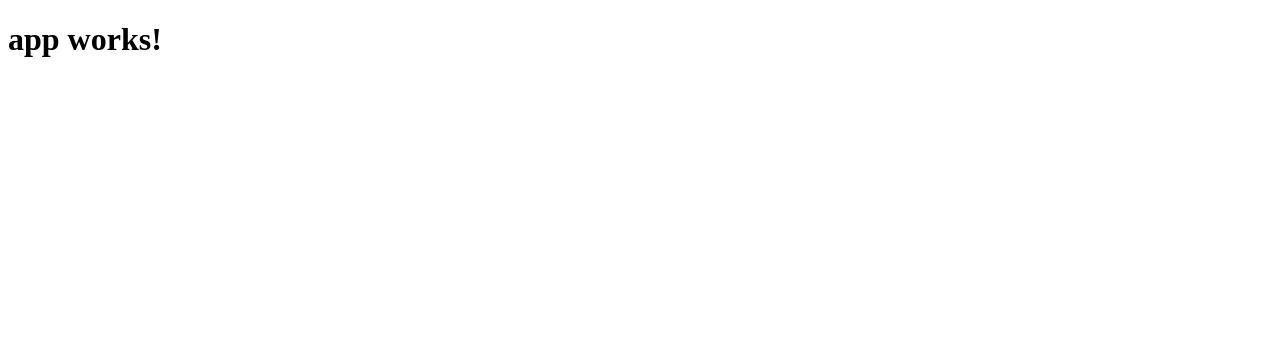
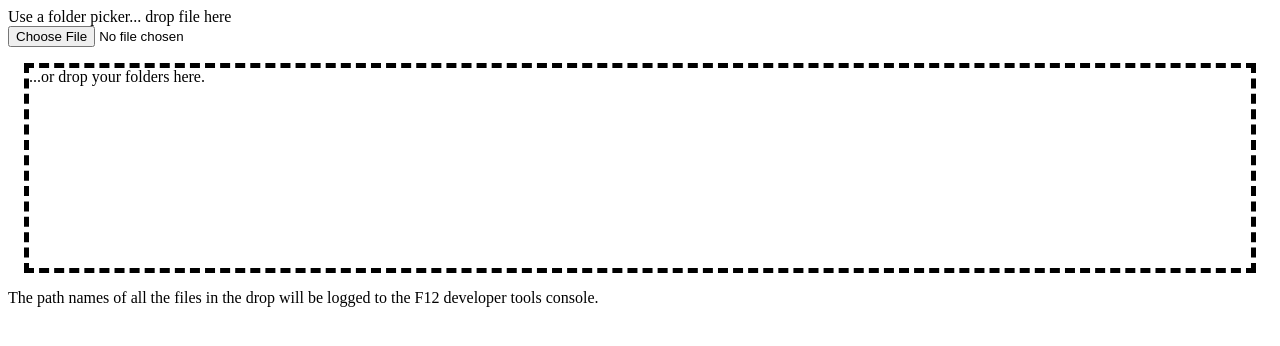
Before and after one commit to andreabalducci/dzdemo, an Angular app: page / in a window 1280 px wide. Shown: the top 346 px of the page. Built offline with nearby package versions, Linux system fonts and the light colour scheme.

Commit message:
dropzone sample

```diff
--- a/src/app/app.component.css
+++ b/src/app/app.component.css
@@ -0,0 +1,5 @@
+#dropzone {
+  height: 200px;
+  border: 5px dashed;
+  margin: 1em;
+}
--- a/src/app/app.component.html
+++ b/src/app/app.component.html
@@ -1,3 +1,6 @@
-<h1>
-  {{title}}
-</h1>
+<div>
+    <div>Use a folder picker... {{title}}</div>
+    <input type="file" webkitdirectory>
+    <div id="dropzone" appDropzone>...or drop your folders here.</div>
+    <div>The path names of all the files in the drop will be logged to the F12 developer tools console.</div>
+</div>
--- a/src/app/app.component.ts
+++ b/src/app/app.component.ts
@@ -3,8 +3,45 @@ import { Component } from '@angular/core';
 @Component({
   selector: 'app-root',
   templateUrl: './app.component.html',
-  styleUrls: ['./app.component.css']
+  styleUrls: ['./app.component.css'],
 })
 export class AppComponent {
-  title = 'app works!';
+  title = "drop file here";
 }
+
+/*
+var dropzone = document.getElementById("dropzone");
+
+dropzone.addEventListener("drop", function(e) {
+  e.stopPropagation();
+  e.preventDefault();
+  var items = event.dataTransfer.items;
+  for (var i = 0; i < items.length; i++) {
+    var entry = items[i].webkitGetAsEntry();
+    if (entry) {
+      traverse(entry);
+    }
+  }
+}, false);
+
+dropzone.ondragover = function (e) {
+  e.preventDefault()
+}
+
+function traverse(entry, path) {
+  path = path || "";
+  if (entry.isFile) {
+    // Get file
+    entry.file(function(file) {
+      console.log("File:", path + file.name);
+    });
+  } else if (entry.isDirectory) {
+    // Get folder contents
+    var dirReader = entry.createReader();
+    dirReader.readEntries(function(entries) {
+      for (var i = 0; i < entries.length; i++) {
+        traverse(entries[i], path + entry.name + "/");
+      }
+    });
+  }
+}*/
--- a/src/app/app.module.ts
+++ b/src/app/app.module.ts
@@ -4,10 +4,12 @@ import { FormsModule } from '@angular/forms';
 import { HttpModule } from '@angular/http';
 
 import { AppComponent } from './app.component';
+import { DropzoneDirective } from './dropzone.directive';
 
 @NgModule({
   declarations: [
-    AppComponent
+    AppComponent,
+    DropzoneDirective
   ],
   imports: [
     BrowserModule,
--- /dev/null
+++ b/src/app/dropzone.directive.ts
@@ -0,0 +1,52 @@
+import { Directive, HostListener, ElementRef, NgZone, OnInit } from '@angular/core';
+
+@Directive({
+  selector: '[appDropzone]'
+})
+export class DropzoneDirective implements OnInit {
+  constructor(private el: ElementRef, private ngZone: NgZone) {
+
+  }
+
+  traverse(host: DropzoneDirective, entry, path?: string): void {
+    path = path || '';
+    if (entry.isFile) {
+      // Get file
+      entry.file(function (file) {
+        console.log('File:', path + file.name);
+      });
+    } else if (entry.isDirectory) {
+      // Get folder contents
+        console.log('Directory:',path +  entry.name);
+
+      const dirReader = entry.createReader();
+      dirReader.readEntries(function (entries) {
+        for (let i = 0; i < entries.length; i++) {
+          console.log('this is ', this);
+          host.traverse(host, entries[i], path + entry.name + '/');
+        }
+      });
+    }
+  }
+
+  ngOnInit(): void {
+    const host = this;
+    this.ngZone.runOutsideAngular(() => {
+      this.el.nativeElement.addEventListener('drop', function (e) {
+        e.stopPropagation();
+        e.preventDefault();
+        let items = e.dataTransfer.items;
+        for (let i = 0; i < items.length; i++) {
+          const entry = items[i].webkitGetAsEntry();
+          if (entry) {
+            host.traverse(host, entry);
+          }
+        }
+      }, false);
+
+      this.el.nativeElement.ondragover = function (e) {
+        e.preventDefault();
+      };
+    });
+  };
+}
```
Also changed, not shown: 1 other file (tests, documents, lock files or other folders).
